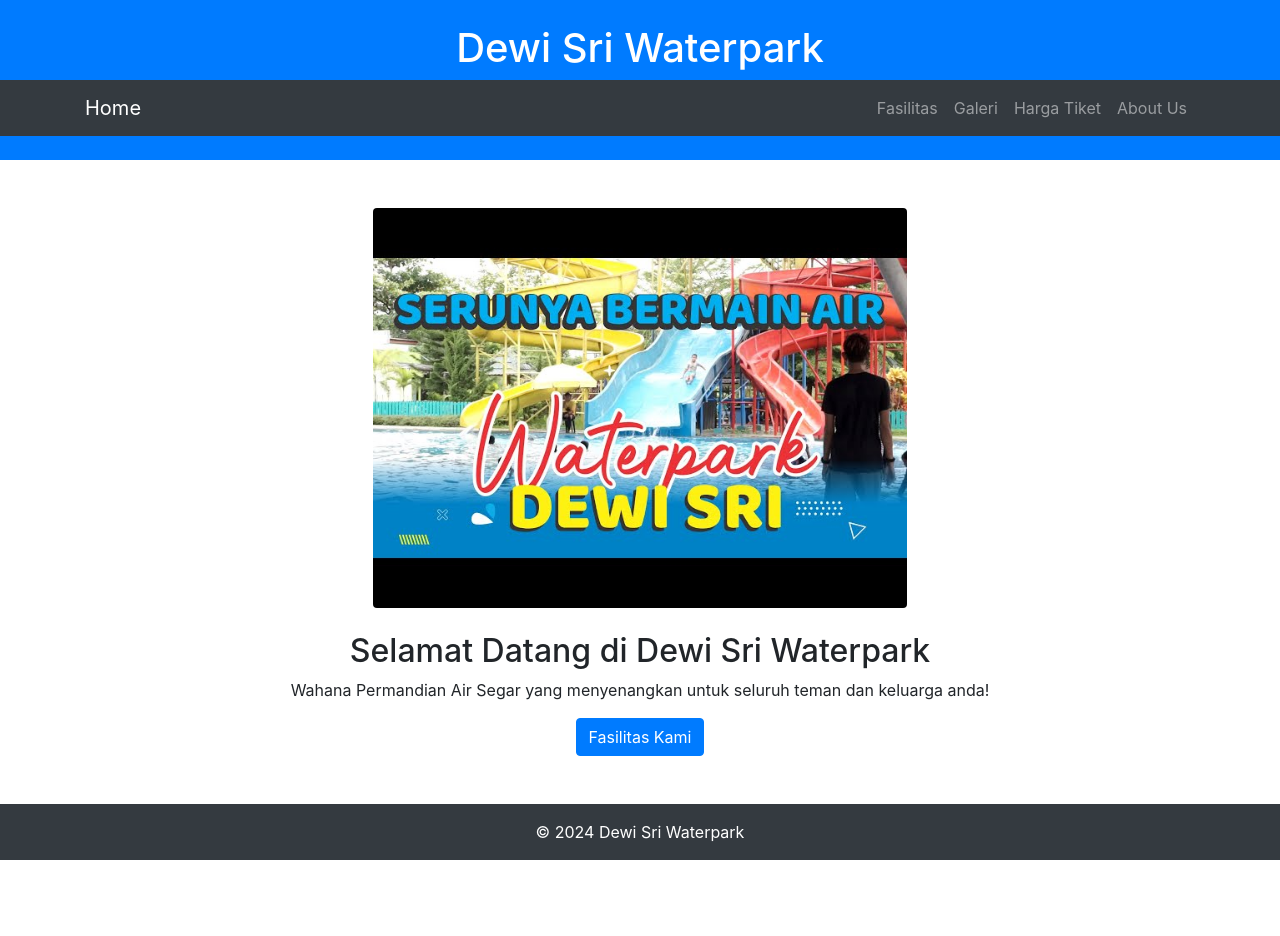
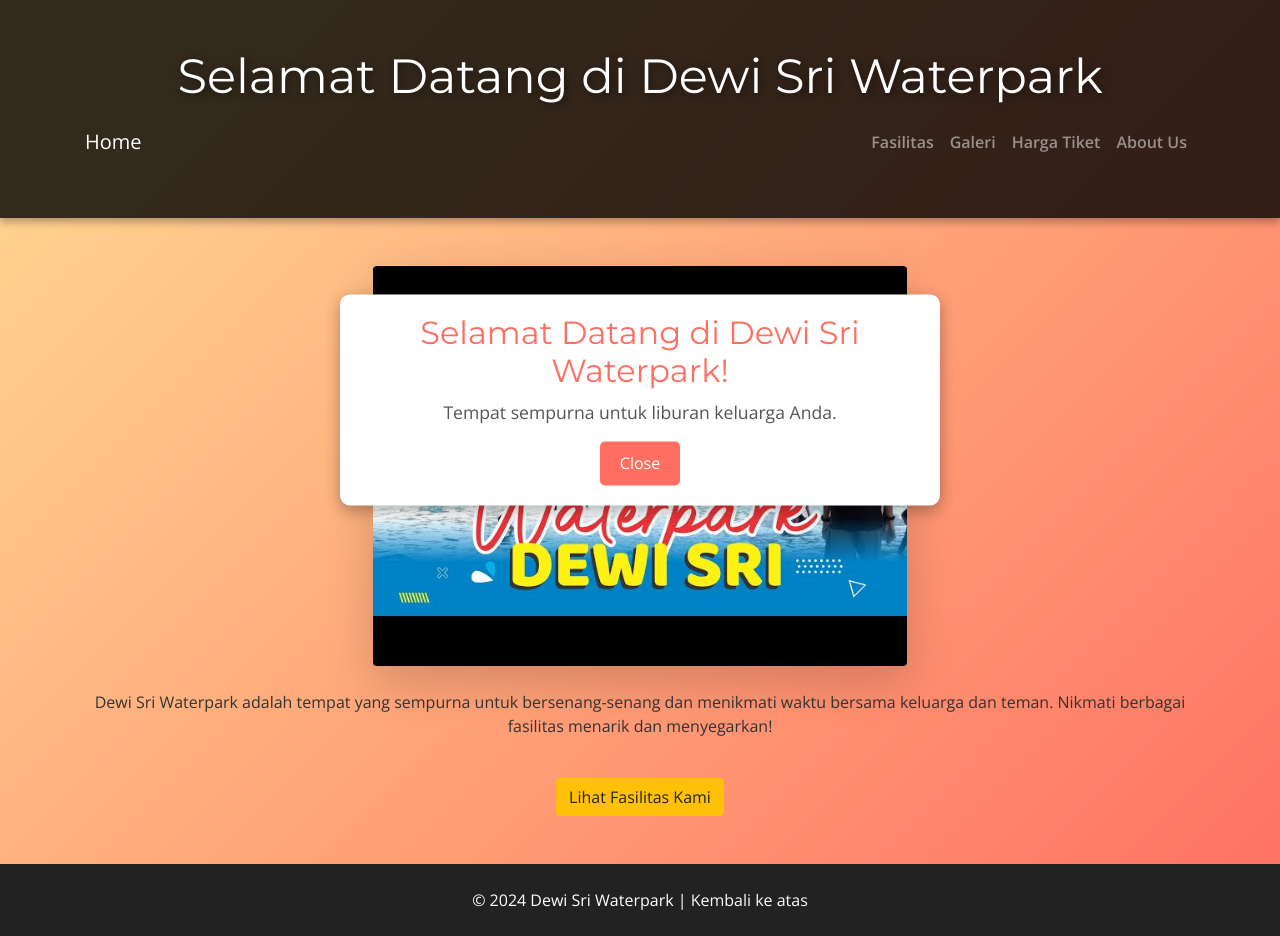
Before and after one commit to muhammadResky16/UTS-KELOMPOK-04, a plain HTML site: page index.html in a window 1280 px wide. Before the commit the page ends 860 px from the top, so only its background shows below. Drawn offline with nearby package versions, Linux system fonts and the light colour scheme.

Commit message:
Update index.html

```diff
--- a/index.html
+++ b/index.html
@@ -1,17 +1,118 @@
 <!DOCTYPE html>
-<html lang="en">
+<html lang="id">
 <head>
     <meta charset="UTF-8">
     <meta name="viewport" content="width=device-width, initial-scale=1.0">
     <title>Home | Dewi Sri Waterpark</title>
     <link rel="stylesheet" href="https://stackpath.bootstrapcdn.com/bootstrap/4.5.2/css/bootstrap.min.css">
+    <link href="https://fonts.googleapis.com/css2?family=Montserrat:wght@400;700&family=Open+Sans:wght@400;600&display=swap" rel="stylesheet">
+    <style>
+        body {
+            font-family: 'Open Sans', sans-serif;
+            background: linear-gradient(135deg, #FFDD93, #FF6F61);
+            color: #333;
+            overflow-x: hidden;
+        }
+        header {
+            background-color: rgba(0, 0, 0, 0.8);
+            padding: 20px 0;
+            box-shadow: 0 4px 8px rgba(0, 0, 0, 0.3);
+        }
+        h1 {
+            font-family: 'Montserrat', sans-serif;
+            font-size: 3rem;
+            text-shadow: 2px 2px 8px rgba(0, 0, 0, 0.5);
+            color: #fff;
+        }
+        nav.navbar .nav-link {
+            font-weight: 600;
+            color: #FFD700;
+            transition: color 0.3s;
+        }
+        nav.navbar .nav-link:hover {
+            color: #FF4500;
+        }
+        footer {
+            background-color: #222;
+            color: white;
+            padding: 20px 0;
+        }
+        footer a {
+            color: #FFD700;
+        }
+        .popup {
+            position: fixed;
+            top: 50%;
+            left: 50%;
+            transform: translate(-50%, -50%);
+            width: 80%;
+            max-width: 600px;
+            background-color: white;
+            padding: 20px;
+            border-radius: 10px;
+            box-shadow: 0 5px 15px rgba(0, 0, 0, 0.3);
+            text-align: center;
+            display: none;
+            z-index: 9999;
+            animation: fadeIn 1s ease forwards;
+        }
+        .popup h2 {
+            font-family: 'Montserrat', sans-serif;
+            color: #FF6F61;
+        }
+        .popup p {
+            font-size: 1.1rem;
+            color: #555;
+        }
+        .popup button {
+            background-color: #FF6F61;
+            color: white;
+            border: none;
+            padding: 10px 20px;
+            border-radius: 5px;
+            cursor: pointer;
+            transition: background-color 0.3s;
+        }
+        .popup button:hover {
+            background-color: #FF4500;
+        }
+        @keyframes fadeIn {
+            0% { opacity: 0; transform: translate(-50%, -60%); }
+            100% { opacity: 1; transform: translate(-50%, -50%); }
+        }
+        .fade-out {
+            animation: fadeOut 0.5s ease forwards;
+        }
+        @keyframes fadeOut {
+            0% { opacity: 1; }
+            100% { opacity: 0; transform: translate(-50%, -60%); }
+        }
+
+        /* Animasi slide masuk untuk tombol */
+        @keyframes slideIn {
+            0% {
+                opacity: 0;
+                transform: translateY(50px);
+            }
+            100% {
+                opacity: 1;
+                transform: translateY(0);
+            }
+        }
+        .animate-slide-in {
+            animation: slideIn 1s ease-out forwards;
+        }
+    </style>
 </head>
 <body>
-<header class="bg-primary text-white text-center py-4">
-    <h1>Dewi Sri Waterpark</h1>
-    <nav class="navbar navbar-expand-lg navbar-dark bg-dark">
+<header class="text-white text-center py-5">
+    <h1>Selamat Datang di Dewi Sri Waterpark</h1>
+    <nav class="navbar navbar-expand-lg navbar-dark">
         <div class="container">
             <a class="navbar-brand" href="index.html">Home</a>
+            <button class="navbar-toggler" type="button" data-toggle="collapse" data-target="#navbarNav" aria-controls="navbarNav" aria-expanded="false" aria-label="Toggle navigation">
+                <span class="navbar-toggler-icon"></span>
+            </button>
             <div class="collapse navbar-collapse" id="navbarNav">
                 <ul class="navbar-nav ml-auto">
                     <li class="nav-item"><a class="nav-link" href="fasilitas.html">Fasilitas</a></li>
@@ -23,34 +124,39 @@
         </div>
     </nav>
 </header>
+<main class="container my-5 text-center">
+    <h2 class="mb-4"></h2>
+    <img src="pembuka.jpg" alt="Dewi Sri Waterpark" class="img-fluid rounded shadow-lg mb-4" style="max-height: 400px; width: auto;">
+    <p>Dewi Sri Waterpark adalah tempat yang sempurna untuk bersenang-senang dan menikmati waktu bersama keluarga dan teman. Nikmati berbagai fasilitas menarik dan menyegarkan!</p>
 
-<main class="container my-5">
-
-    <div class="text-center mb-4">
-        <img src="pembuka.jpg" alt="Dewi Sri Waterpark" class="img-fluid rounded" style="max-height: 400px; width: auto;">
-    </div>
-    <h2 class="text-center">Selamat Datang di Dewi Sri Waterpark</h2>
-    <p class="text-center">Wahana Permandian Air Segar yang menyenangkan untuk seluruh teman dan keluarga anda!</p>
-    <div class="text-center">
-        <button id="next-page-btn" class="btn btn-primary">Fasilitas Kami</button>
-    </div>
+    <button id="nextPageButton" onclick="window.location.href='fasilitas.html';" class="btn btn-warning mt-4">Lihat Fasilitas Kami</button>
 </main>
-
-<footer class="text-center bg-dark text-white py-3">
-    &copy; 2024 Dewi Sri Waterpark
+<footer class="text-center py-4">
+    &copy; 2024 Dewi Sri Waterpark | <a href="#top" class="text-light">Kembali ke atas</a>
 </footer>
-
+<div class="popup" id="welcomePopup">
+    <h2>Selamat Datang di Dewi Sri Waterpark!</h2>
+    <p>Tempat sempurna untuk liburan keluarga Anda.</p>
+    <button id="closePopup">Close</button>
+</div>
 <script src="https://code.jquery.com/jquery-3.5.1.slim.min.js"></script>
 <script src="https://cdn.jsdelivr.net/npm/@popperjs/core@2.9.3/dist/umd/popper.min.js"></script>
 <script src="https://stackpath.bootstrapcdn.com/bootstrap/4.5.2/js/bootstrap.min.js"></script>
-
 <script>
-    var nextPageButton = document.getElementById('next-page-btn');
-
-    nextPageButton.addEventListener('click', function() {
-        window.location.href = 'fasilitas.html';
+    window.onload = function() {
+        setTimeout(function() {
+            document.getElementById('welcomePopup').style.display = 'block';
+            // Memicu animasi tombol
+            document.getElementById('nextPageButton').classList.add('animate-slide-in');
+        }, 500);
+    };
+    document.getElementById('closePopup').addEventListener('click', function() {
+        var popup = document.getElementById('welcomePopup');
+        popup.classList.add('fade-out');
+        setTimeout(function() {
+            popup.style.display = 'none';
+        }, 500);
     });
 </script>
-
 </body>
 </html>
```
